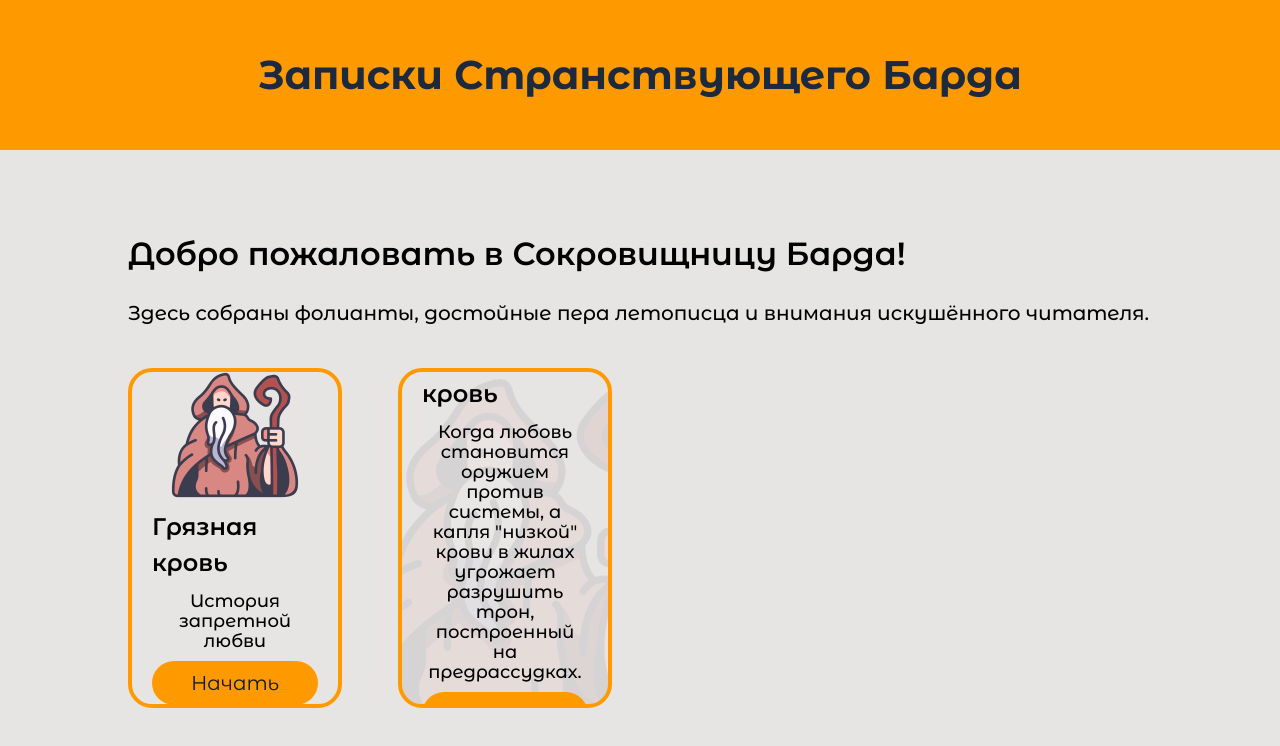
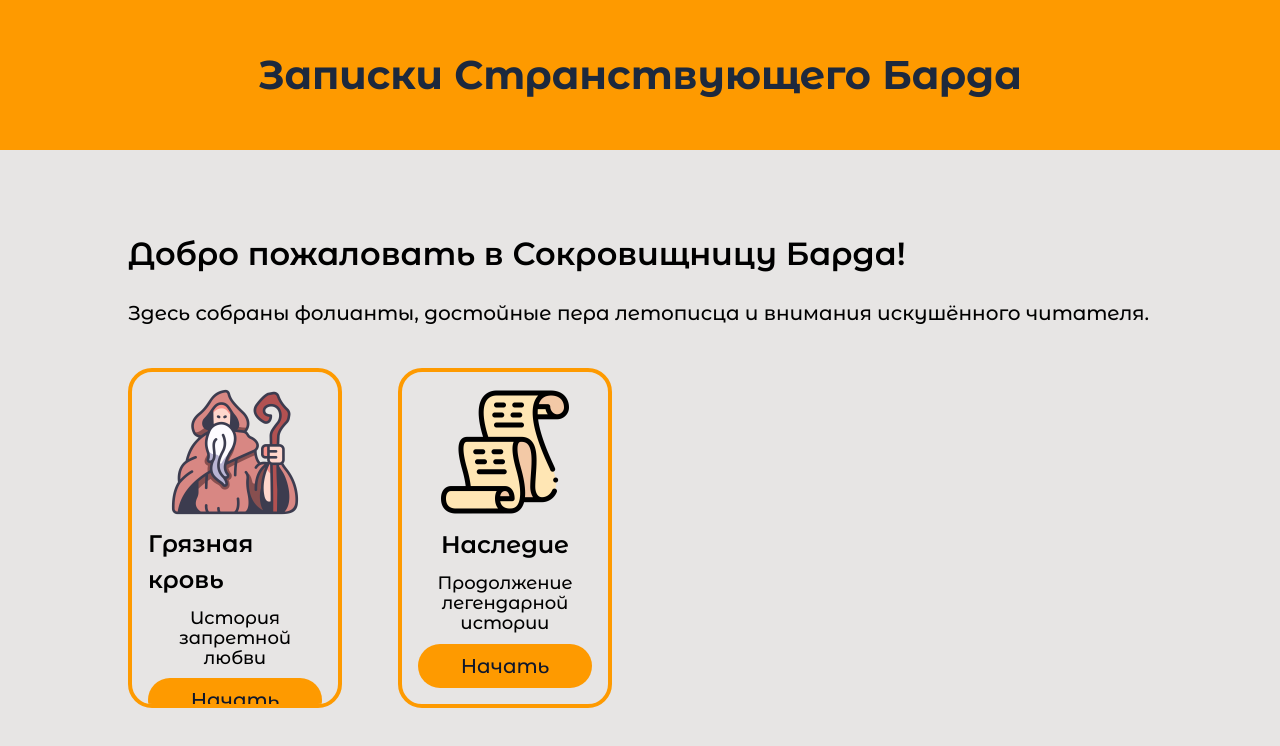
Before and after one commit to FelikMine/BookStore, a React (Vite) app: page /stories in a window 1280 px wide. Shown: the top 746 px of the page. Built offline with nearby package versions, Linux system fonts and the light colour scheme.

Commit message:
add cards

```diff
--- a/src/components/OneBook.jsx
+++ b/src/components/OneBook.jsx
@@ -1,12 +1,37 @@
+import { useState } from "react"
+import { Link } from "react-router-dom"
 
+export default function OneBook ({title, description, image, title2, description2 , link}) {
 
-export default function OneBook ({title, description, image}) {
+    const [isOpen, setIsOpen] = useState(false);
+
+    function handleClick () {
+        setIsOpen(!isOpen);
+    }
 
     return (
         <>
-            <img className="h-32 w-32" src={image} alt="волшебник" />
-            <h3> {title} </h3>
-            <p className="text-center leading-5 !text-lg"> {description} </p>
+             <div className="relative col-span-1"
+                onMouseEnter={() => setIsOpen(true)}
+                onMouseLeave={() => setIsOpen(false)}>
+            <div
+                className={`p-4 box-border border-amber-500 border-4 h-[340px] rounded-3xl flex items-center justify-between flex-col gap-2.5 overflow-hidden transition-all duration-700 ${isOpen ? 'opacity-0 absolute inset-0 pointer-events-none' : 'opacity-100 relative'}`}
+            >
+                <img className="h-32 w-32 z-10" src={image} alt="Обложка книги" />
+                <h3 className="z-10">{title}</h3>
+                <p className="text-center leading-5 !text-lg z-10">{description}</p>
+                <button className="text-xl bg-amber-500 text-slate-900 rounded-4xl w-full py-2 hovered actived duration-500">Начать</button>
+            </div>
+            {/* Block two */}
+            <div
+                className={`p-4 box-border border-amber-500 border-4 h-[340px] rounded-3xl flex items-center justify-between flex-col gap-2.5 overflow-hidden transition-all duration-700 ${isOpen ? 'opacity-100 relative' : 'opacity-0 absolute inset-0 pointer-events-none'}` }
+            >
+                <img className="w-[350px] max-w-96 h-auto object-cover -bottom-5 -inset-x-1/4 opacity-10 absolute z-0" src={image} alt="Обложка книги" />
+                <h3 className="relative z-10">{title2}</h3>
+                <p className="text-center leading-5 !text-lg relative z-10">{description2}</p>
+                <Link className='link-p w-full px-auto duration-500 text-center w-auto py-2 bg-amber-500 rounded-4xl active:bg-slate-800 hover:text-white hover:bg-rose-900 relative z-20' to={link}>Начать</Link>
+            </div>
+        </div>
         </>
     )
 }
--- a/src/index.css
+++ b/src/index.css
@@ -79,6 +79,7 @@ h2 { font-size: var(--h2-size); font-weight: var(--h2-weight); }
 h3 { font-size: var(--h3-size); font-weight: var(--h3-weight); }
 p  { font-size: var(--p-size); font-weight: var(--p-weight); }
 a  { font-size: var(--p-size); font-weight: var(--p-weight); }
+button { font-size: var(--p-size); font-weight: var(--p-weight); }
 
 
 @media (max-width: 768px) {
--- a/src/pages/Stories.jsx
+++ b/src/pages/Stories.jsx
@@ -1,7 +1,7 @@
 import Markup from "./Markup";
 import Wizard from "../assets/wizard.png"
+import Legacy from "../assets/legacy.png"
 import OneBook from "../components/OneBook";
-import TwoBook from "../components/TwoBook"
 
 export default function Stories() {
 
@@ -14,27 +14,23 @@ export default function Stories() {
 
                     <div className=" grid grid-cols-4 mt-10 gap-x-14">
 
-                        <div className="group perspective-[1000px] transition-transform duration-500 transform-style-preserve-3d group-hover:rotate-y-[180deg]">
-                            <div className=" absolute backface-hidden front col-span-1 p-5 box-border border-amber-500 border-4 h-[340px] rounded-3xl flex items-center justify-center flex-col gap-2.5 overflow-hidden">
                         <OneBook
                             title={"Грязная кровь"}
                             description={"История запретной любви"}
                             image={Wizard}
+                            title2={"Грязная кровь"}
+                            description2={"Когда любовь становится оружием против системы, а капля \"низкой\" крови в жилах угрожает разрушить трон, построенный на предрассудках."}
+                            link={"/dirty-blood"}
                         />
-                                <button className="text-xl bg-amber-500 text-slate-900 rounded-4xl w-full py-2 hovered actived duration-500"> Начать </button>
-                            </div>
-                        </div>
 
-                        <div className="group perspective-[1000px] transition-transform duration-500 transform-style-preserve-3d group-hover:rotate-y-[180deg]">
-                            <div className=" absolute backface-hidden front col-span-1 p-5 box-border border-amber-500 border-4 h-[340px] rounded-3xl flex items-center justify-center flex-col gap-2.5 overflow-hidden">
-                                <TwoBook
-                                    title={"Грязная кровь"}
-                                    description={"Когда любовь становится оружием против системы, а капля \"низкой\" крови в жилах угрожает разрушить трон, построенный на предрассудках."}
-                                    image={Wizard}
+                        <OneBook
+                            title={"Наследие"}
+                            description={"Продолжение легендарной истории"}
+                            image={Legacy}
+                            title2={"Наследие"}
+                            description2={"Потомки тех, кто когда-то боролся за право любить, теперь сами стоят перед выбором: продолжить борьбу или смириться с правилами, написанными чужими руками."}
+                            link={"/legacy"}
                         />
-                                <button className="text-xl bg-amber-500 text-slate-900 rounded-4xl w-full py-2 hovered actived duration-500 relative z-10"> Начать </button>
-                            </div>
-                        </div>
 
                     </div>
                 </div>
```
Also changed, not shown: src/assets/legacy.png (renamed from src/assets/new-history.png). Lines whose indentation alone changed are shown as unchanged.
